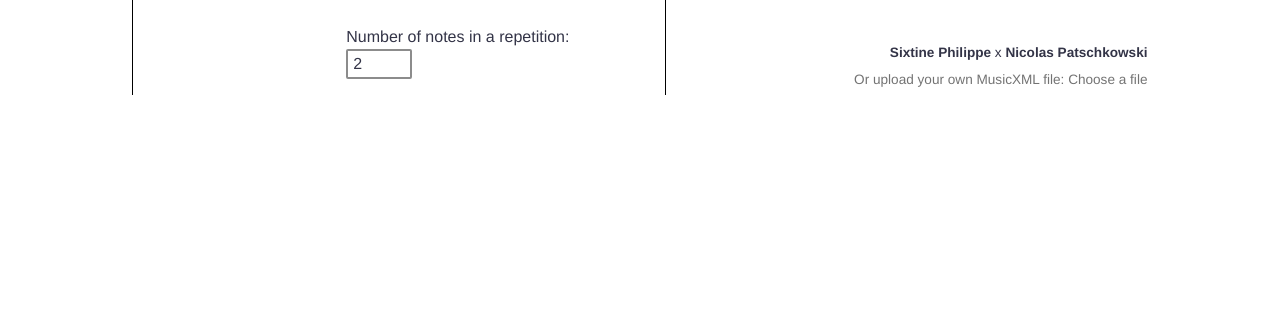
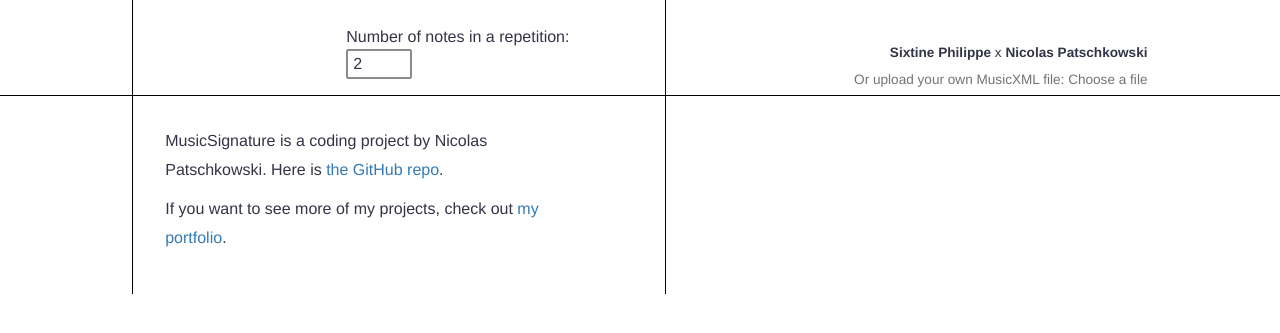
Before and after one commit to nicopatsch/MusicSignature, a plain HTML site: page index.html in a window 1280 px wide. Shown: the part 67-400 px from the top of the page. Drawn offline with nearby package versions, Linux system fonts and the light colour scheme; files that its build step writes are made by us from their sources; a script that the page names is missing.

Commit message:
Added todo in README. Added footer and Colin Morris link in description.

```diff
--- a/index.html
+++ b/index.html
@@ -81,9 +81,9 @@
             </p>
             <p>
               You can modify the <em>number of notes in a repetition</em> in order to select melodies that are longer or shorter. If you select 5, for instance, you will only see the notes that belong to a melody of 5 notes or more and that is repeted at least twice across the song.
-            <!-- </p>
+            </p>
             <p>
-              This project was largely inspired by the work <a href="https://colinmorris.github.io/SongSim/">SongSim</a> by <strong>Colin Morris</strong>, a tool that shows the repetition in the lyrics of songs. -->
+              This project was largely inspired by the work <a href="https://colinmorris.github.io/SongSim/">SongSim</a> by <strong>Colin Morris</strong>, a tool that shows the repetition in the lyrics of songs.
               <button id="description-less"><span class="caret caret-up"></span> Less</button>
             </p>
           </div>
@@ -91,7 +91,7 @@
           <br/>
         </div>
         <p class="signature">
-              <strong>Sixtine Philippe</strong> x <strong>Nicolas Patschkowski</strong>
+              <strong><a class="a-disabled" href="https://cargocollective.com/sixtine_philippe/">Sixtine Philippe</a></strong> x <strong><a class="a-disabled" href="https://nicopatsch.github.io/portfolio/">Nicolas Patschkowski</a></strong>
             </p>
         <div id="custom-file">
           Or upload your own MusicXML file:
@@ -108,9 +108,29 @@
     </div>
 
 
-    <script src="script.js"></script>
+    <div id="footer" class="row content-row">
+
+      <div class="col-1">
+      </div>
+
+      <div class="col-5 content-col">
+
+          <p>MusicSignature is a coding project by Nicolas Patschkowski. Here is <a href="https://github.com/nicopatsch/MusicSignature">the GitHub repo</a>.</p>
+
+          <p>If you want to see more of my projects, check out <a href="https://nicopatsch.github.io/portfolio/">my portfolio</a>.</p>
+
+      </div>
+
+      <div class="col-5 content-col">
+      </div>
+
+      <div class="col-1">
+      </div>
+    </div>
+
   </body>
 
+  <script src="script.js"></script>
   <link rel="stylesheet" type="text/css" href="style.css">
   <script src="js/bootstrap-dropdownhover.min.js"></script>
 </html>
--- a/style.css
+++ b/style.css
@@ -55,6 +55,15 @@ svg.matrixSvg {
 
 p {
     font-size: 1em;
+}
+
+a.a-disabled {
+    color: #737373;
+}
+
+strong a.a-disabled,
+a.a-disabled strong {
+    color: #333447;
 }
 
 h2,
@@ -363,3 +372,10 @@ li.genre.grey a.genre {
 .caret.caret-up {
     transform: rotate(180deg) ;
 }
+
+
+
+
+#footer > .content-col {
+    padding:2em;
+}
```
Also changed, not shown: README.md.
